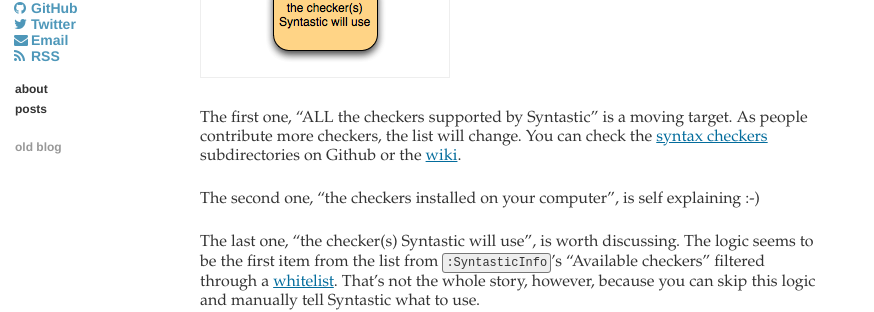
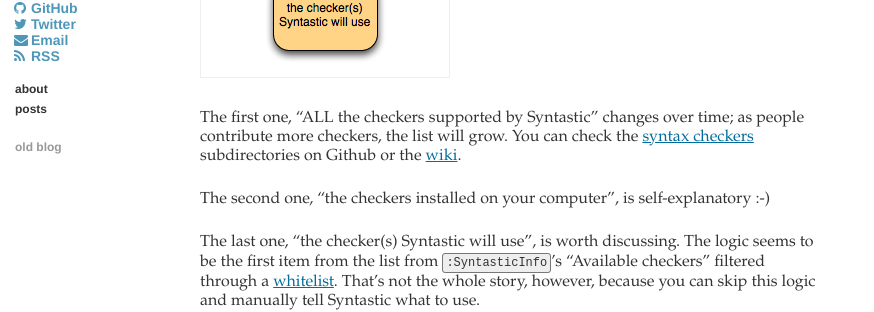
Before and after one commit to jpalardy/jpalardy.github.io, a Jekyll site: the page built from _posts/2013-08-21-how-to-configure-syntastic.markdown, in a window 1280 px wide and 900 px high, scrolled down 1443 px. Shown: the part 150-462 px from the top of the window, without its empty margins (0-874 px from the left). Built offline with Jekyll 4.4.1, drawn with Linux system fonts in a browser that asks for light colours; Markdown is read by kramdown in place of the engine named in the settings; comment, search, counter and statistics services are not loaded.

Commit message:
clarifications recommended by @cawel

```diff
--- a/_posts/2013-08-21-how-to-configure-syntastic.markdown
+++ b/_posts/2013-08-21-how-to-configure-syntastic.markdown
@@ -43,12 +43,12 @@ Think of it as a funnel:
 
 ![Syntastic checkers funnel]({{site.url}}/assets/syntastic/funnel.png)
 
-The first one, "ALL the checkers supported by Syntastic" is a moving target. As
-people contribute more checkers, the list will change. You can check the
+The first one, "ALL the checkers supported by Syntastic" changes over time; as
+people contribute more checkers, the list will grow. You can check the
 [syntax checkers][syntastic_syntax_checkers] subdirectories on Github or the
 [wiki][syntastic_syntax_checkers_wiki].
 
-The second one, "the checkers installed on your computer", is self explaining :-)
+The second one, "the checkers installed on your computer", is self-explanatory :-)
 
 The last one, "the checker(s) Syntastic will use", is worth discussing. The
 logic seems to be the first item from the list from `:SyntasticInfo`'s
```
